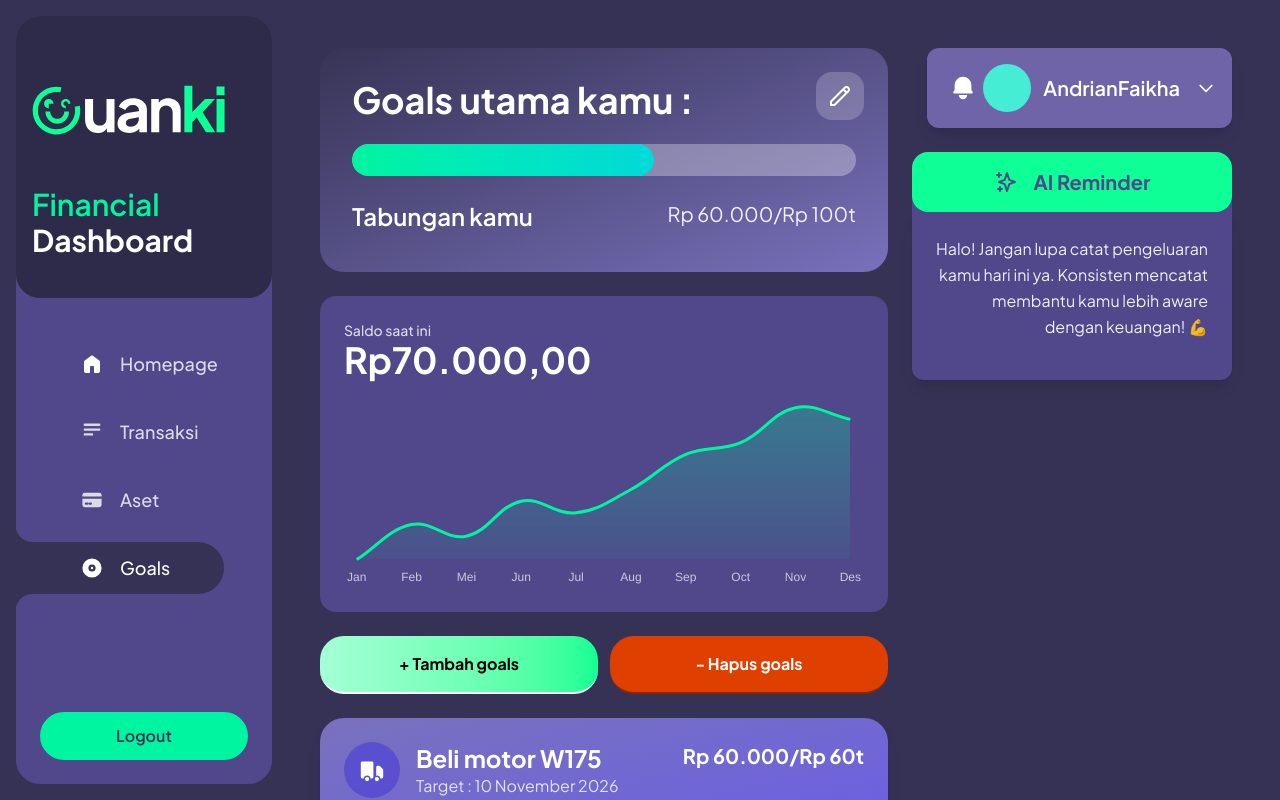
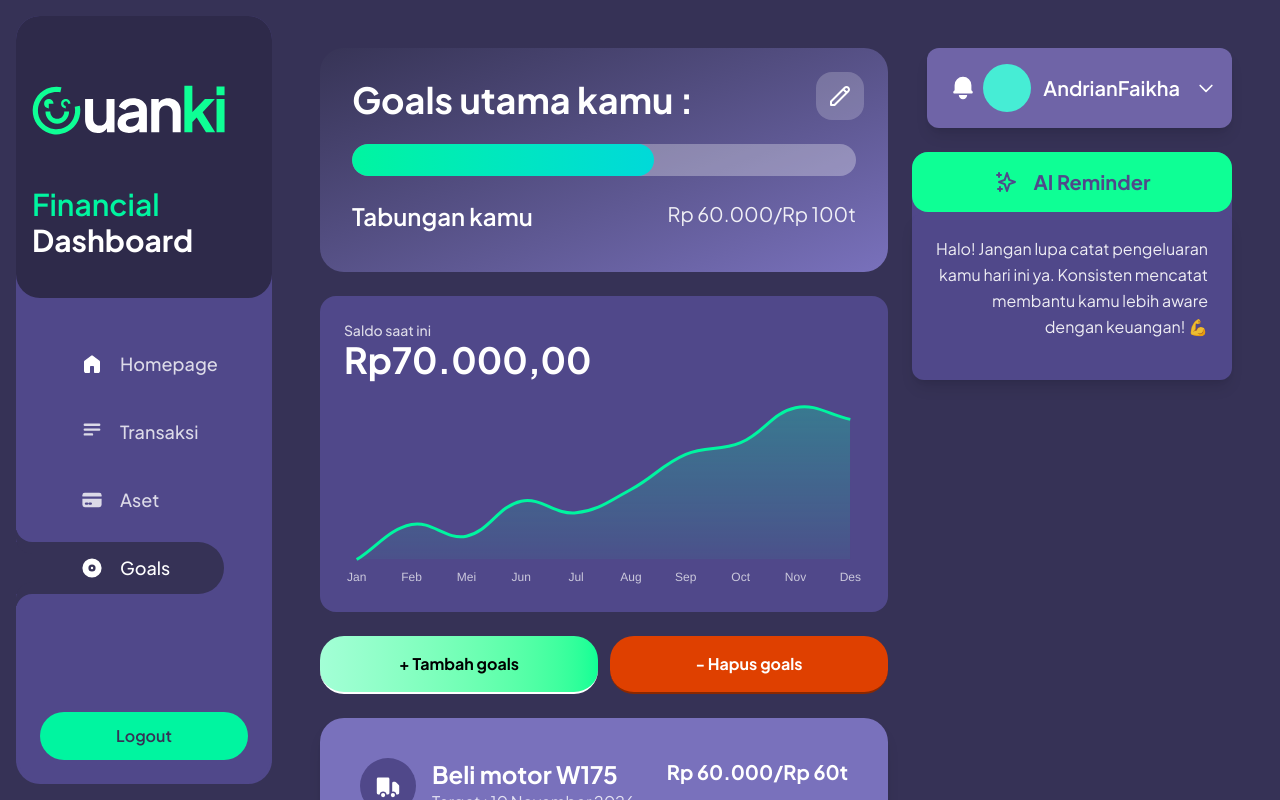
Before and after one commit to santaimany/CUANKI, a Next.js app: page /dashboard/goals in a window 1280 px wide. Built offline with nearby package versions, Linux system fonts and the light colour scheme.

Commit message:
refactor(GoalList): update background styling and improve icon container color for better UI consistency

```diff
--- a/src/components/dashboard/goals/GoalList.tsx
+++ b/src/components/dashboard/goals/GoalList.tsx
@@ -46,12 +46,12 @@ const GoalList: React.FC<GoalListProps> = ({ goals }) => {
         return (
           <div
             key={goal.id}
-            className="bg-gradient-to-br from-[#7971BC] to-[#6B5CE7] rounded-3xl p-6 shadow-lg"
+            className="bg-[#7971BC]  rounded-3xl p-10 shadow-lg"
           >
             <div className="flex items-start justify-between mb-4">
               <div className="flex items-center gap-4">
                 {/* Icon */}
-                <div className="w-14 h-14 bg-[#5A4FCF] rounded-full flex items-center justify-center">
+                <div className="w-14 h-14 bg-[#50488A] rounded-full flex items-center justify-center">
                   <svg className="w-7 h-7 text-white" fill="currentColor" viewBox="0 0 20 20">
                     <path d="M8 16.5a1.5 1.5 0 11-3 0 1.5 1.5 0 013 0zM15 16.5a1.5 1.5 0 11-3 0 1.5 1.5 0 013 0z" />
                     <path d="M3 4a1 1 0 00-1 1v10a1 1 0 001 1h1.05a2.5 2.5 0 014.9 0H10a1 1 0 001-1V5a1 1 0 00-1-1H3zM14 7a1 1 0 00-1 1v6.05A2.5 2.5 0 0115.95 16H17a1 1 0 001-1v-5a1 1 0 00-.293-.707l-2-2A1 1 0 0015 7h-1z" />
```
